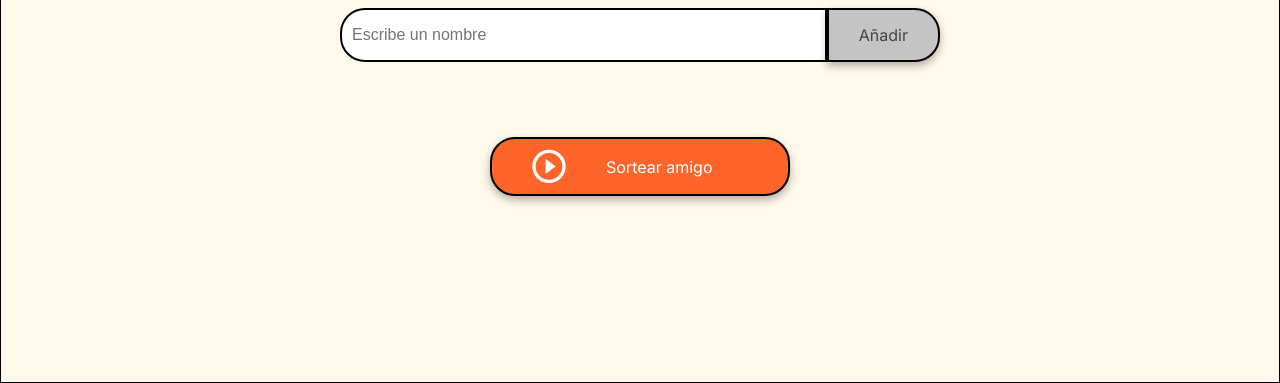
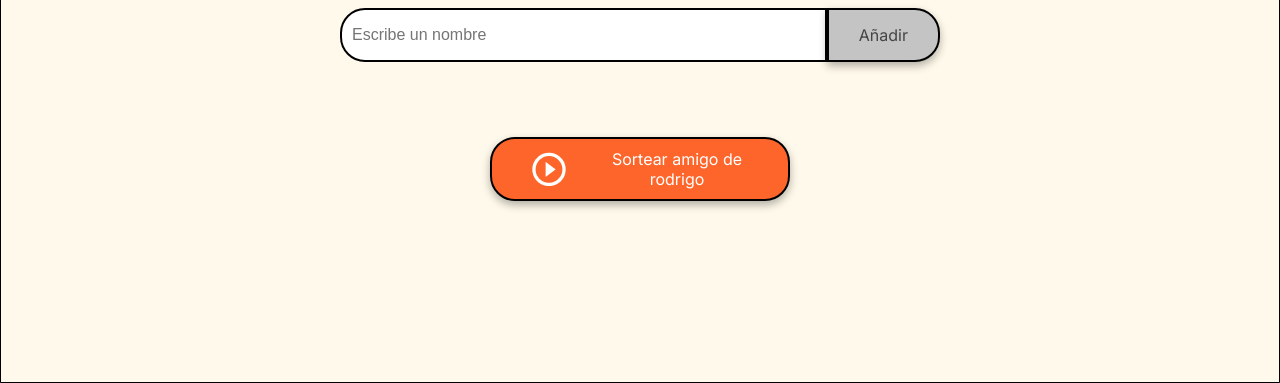
Before and after one commit to rodrigo-rios31/amigo-secreto-challenge, a plain HTML site: page index.html in a window 1280 px wide. Shown: the part 417-800 px from the top of the page. Drawn offline with Linux system fonts and the light colour scheme.

Commit message:
Cambio de html

```diff
--- a/index.html
+++ b/index.html
@@ -53,7 +53,7 @@
               src="assets/play_circle_outline.png"
               alt="Ícono para sortear"
             />
-            Sortear amigo
+            Sortear amigo de rodrigo
           </button>
         </div>
       </section>
```
